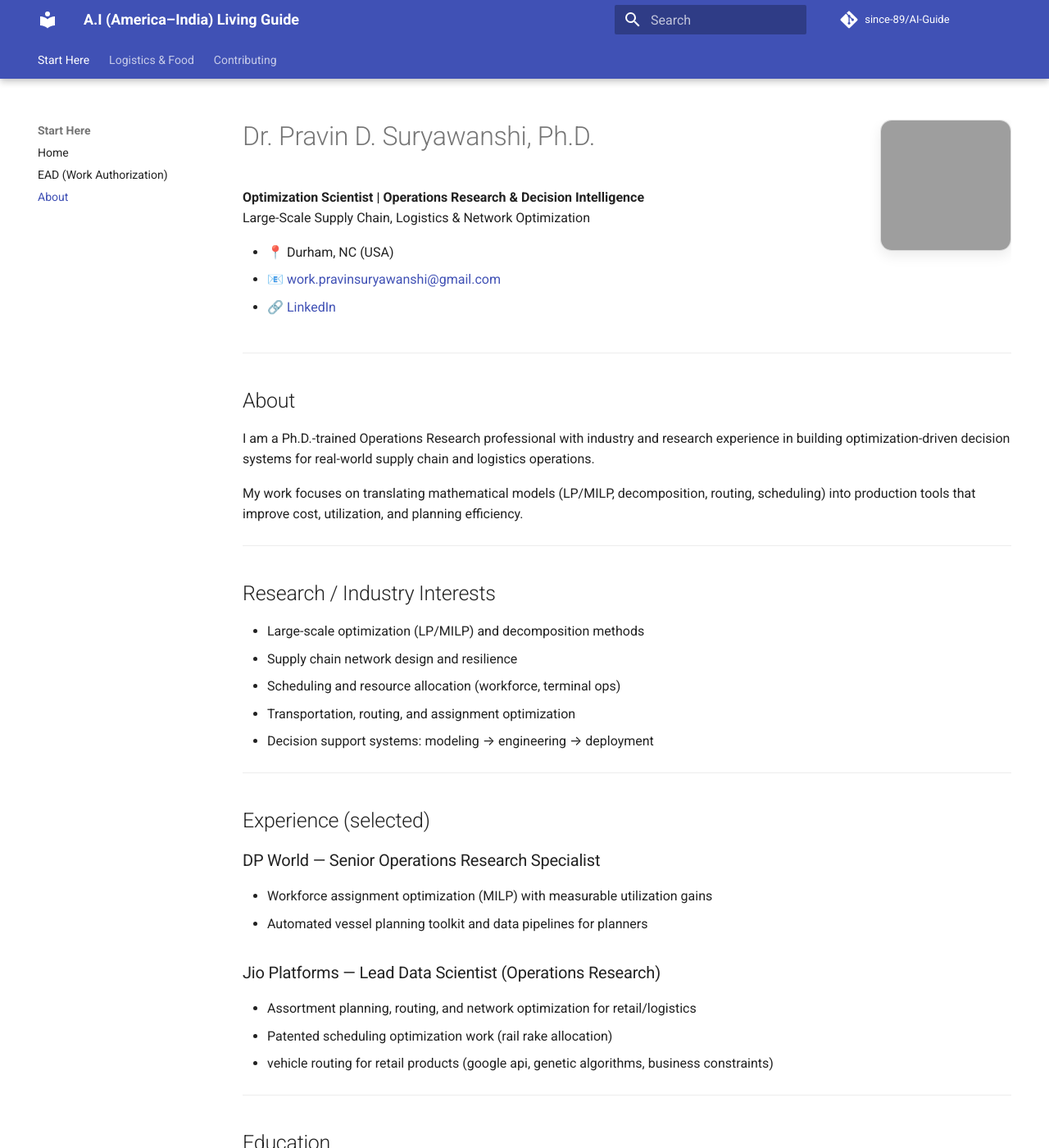
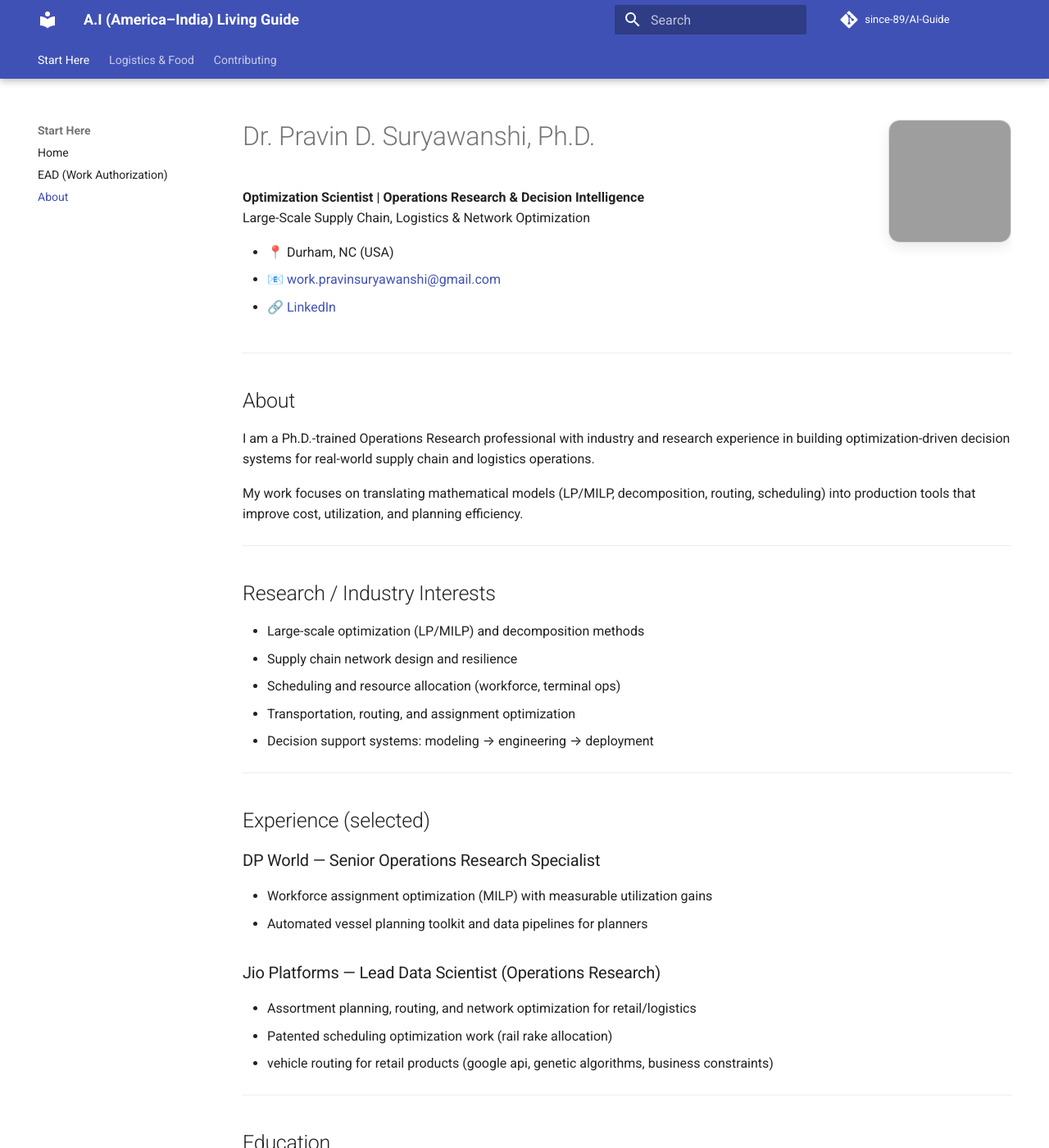
Before and after one commit to since-89/AI-Guide, an MkDocs documentation site: the page built from docs/portfolio.md, in a window 1280 px wide and 1400 px high. Shown: the whole window at 82% size. Built offline with MkDocs 1.6.1 and Material for MkDocs 9.7.7, drawn with Linux system fonts in a browser that asks for light colours; comment, search, counter and statistics services are not loaded; grey boxes are pictures that could not be loaded.

Commit message:
image adj

```diff
--- a/docs/stylesheets/portfolio.css
+++ b/docs/stylesheets/portfolio.css
@@ -6,9 +6,9 @@
 
 .md-typeset .pf-headshot {
   float: right;
-  width: 160px;
-  height: 160px;
-  margin-left: 16px;
+  width: 150px;
+  height: 150px;
+  margin-left: 10px;
   margin-bottom: 8px;
 
   border-radius: 14px;
```
